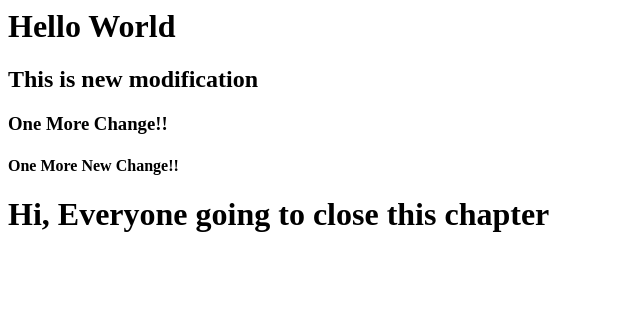
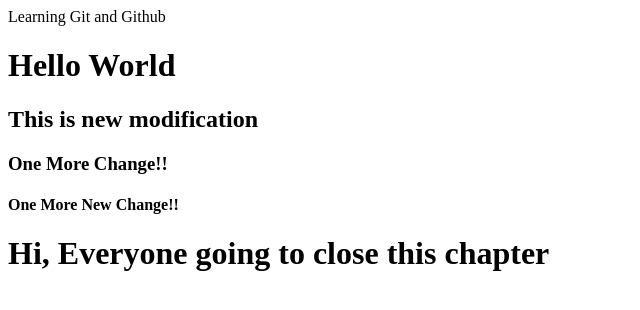
Before and after one commit to tapasjana/myproject, a plain HTML site: page index.html in a window 1280 px wide. Shown: the whole page, without its empty margins (0-640 px from the left). Drawn offline with Linux system fonts and the light colour scheme.

Commit message:
learning Git

```diff
--- a/index.html
+++ b/index.html
@@ -1,3 +1,4 @@
+<h> Learning Git and Github</h>
 <h1>Hello World</h1>
 <h2>This is new modification</h2>
 <h3> One More Change!!</h3>
```
